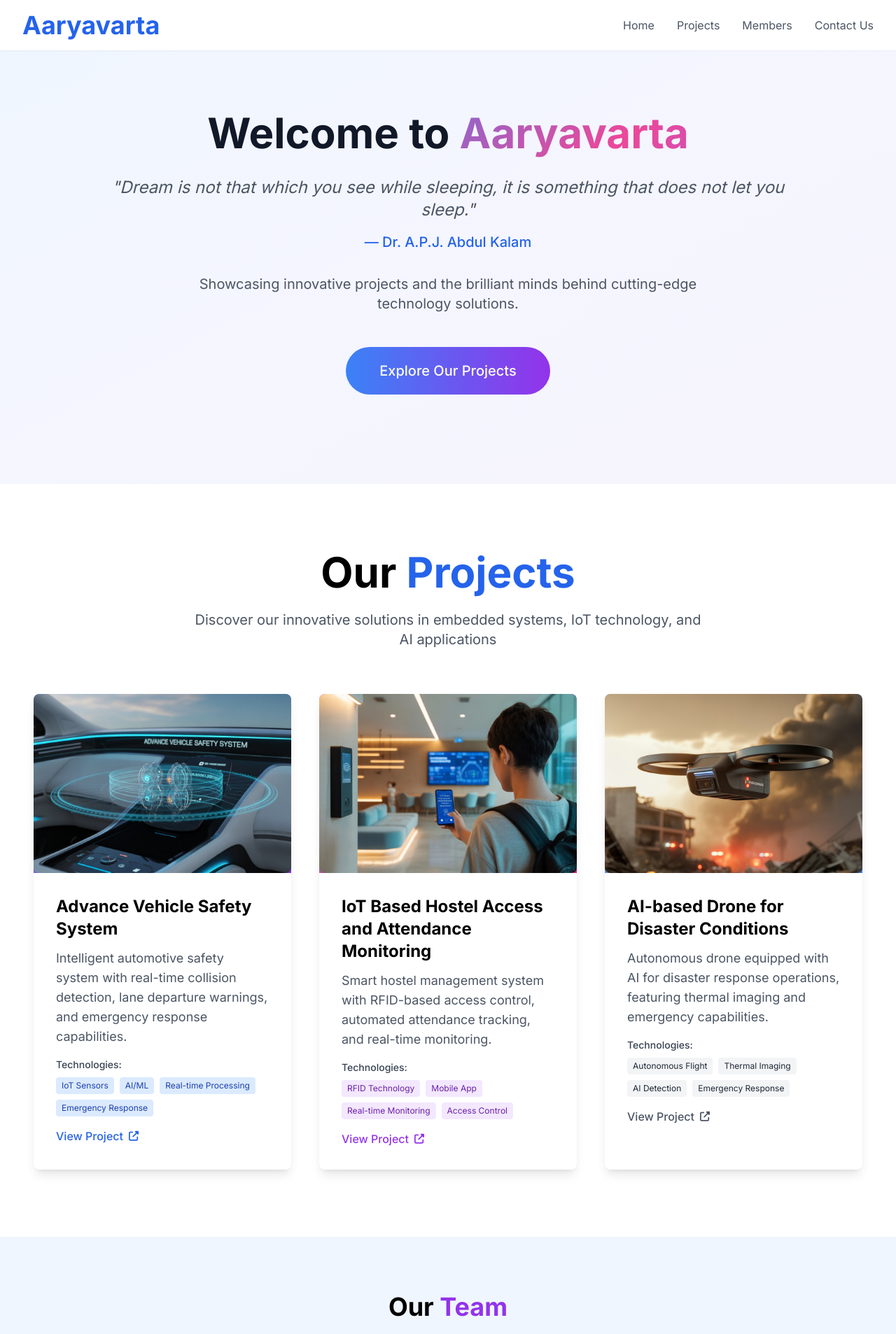
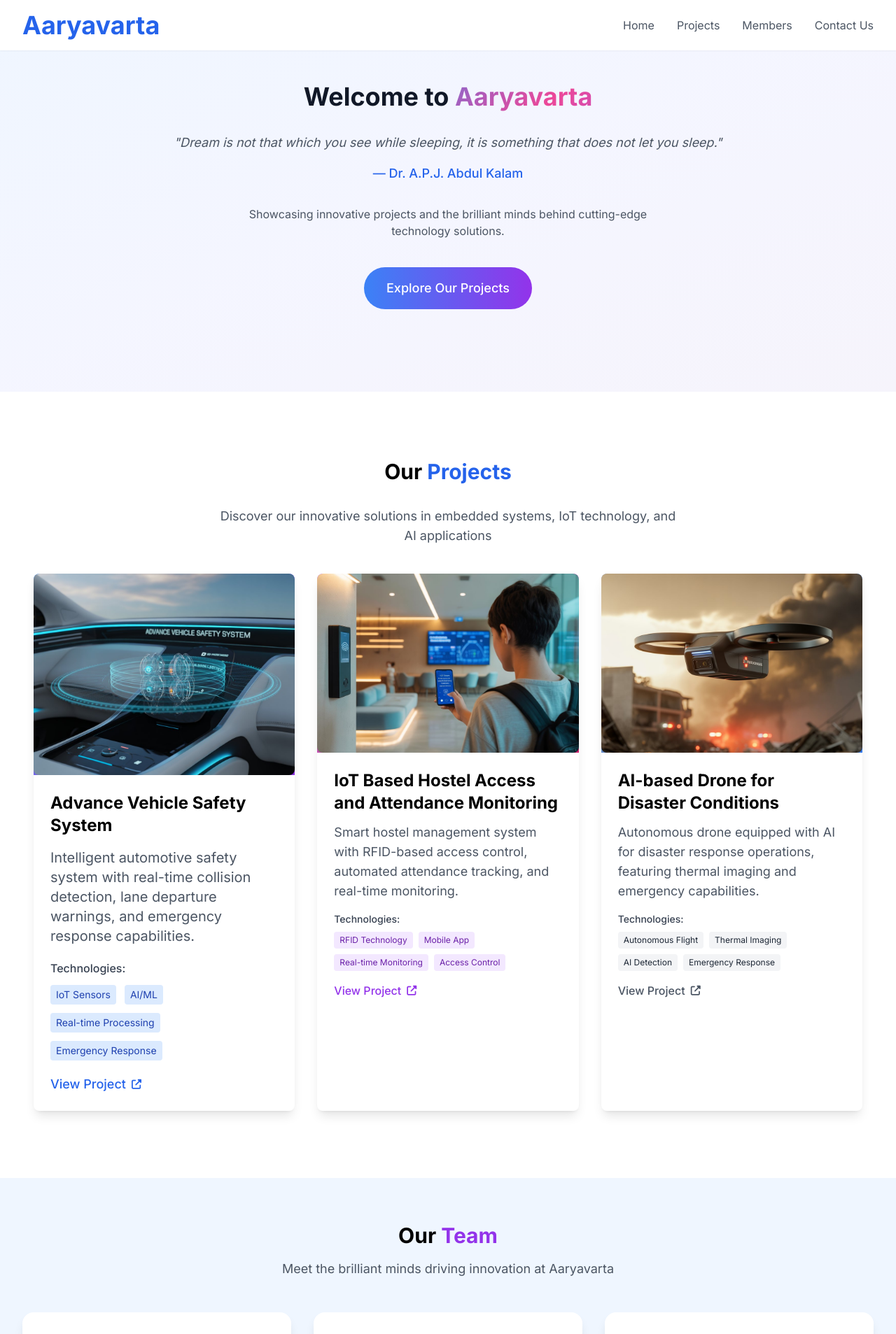
Before and after one commit to mayurpatil-dev/aaryavarta-portfolio, a Next.js app: page / in a window 1280 px wide. Shown: the top 1907 px of the page at 70% size. Built offline with nearby package versions, Linux system fonts and the light colour scheme.

Commit message:
Cursor AI update

```diff
--- a/src/app/page.jsx
+++ b/src/app/page.jsx
@@ -206,42 +206,24 @@ function MainComponent() {
       </nav>
 
       {/* Hero Section - Enhanced for all devices */}
-      <section className="px-4 sm:px-6 lg:px-8 xl:px-12 2xl:px-16 py-16 sm:py-20 lg:py-24 xl:py-32 pt-24 sm:pt-28 lg:pt-32 xl:pt-40 text-center relative overflow-hidden">
+      <section className="min-h-[80vh] sm:min-h-[70vh] flex flex-col justify-center px-4 py-10 sm:px-8 sm:py-16 lg:px-12 lg:py-24 pt-24 sm:pt-32 text-center relative overflow-hidden">
         <div className="absolute inset-0 bg-gradient-to-br from-blue-50 via-purple-50 to-pink-50 opacity-50"></div>
-        <div className="max-w-4xl xl:max-w-5xl 2xl:max-w-6xl mx-auto relative z-10">
-          <h1 className="text-2xl sm:text-3xl md:text-4xl lg:text-5xl xl:text-6xl 2xl:text-7xl font-bold text-gray-900 mb-4 sm:mb-6 lg:mb-8 animate-fade-in-up">
-            Welcome to{" "}
-            <span className="text-blue-600 animate-gradient-text">
-              Aaryavarta
-            </span>
+        <div className="max-w-4xl mx-auto relative z-10">
+          <h1 className="text-5xl sm:text-4xl font-bold text-gray-900 mb-8 animate-fade-in-up">
+            Welcome to <span className="text-blue-600 animate-gradient-text">Aaryavarta</span>
           </h1>
-          <p
-            className="text-sm sm:text-base md:text-lg lg:text-xl xl:text-2xl text-gray-600 italic mb-2 sm:mb-3 lg:mb-4 animate-fade-in-up px-2 sm:px-4"
-            style={{ animationDelay: "0.2s" }}
-          >
-            "Dream is not that which you see while sleeping, it is something
-            that does not let you sleep."
+          <p className="text-xl sm:text-lg text-gray-600 italic mb-4 animate-fade-in-up px-2" style={{ animationDelay: "0.2s" }}>
+            "Dream is not that which you see while sleeping, it is something that does not let you sleep."
           </p>
-          <p
-            className="text-blue-600 font-medium mb-4 sm:mb-6 lg:mb-8 text-sm sm:text-base lg:text-lg xl:text-xl animate-fade-in-up"
-            style={{ animationDelay: "0.4s" }}
-          >
+          <p className="text-blue-600 font-medium mb-8 text-xl sm:text-lg animate-fade-in-up" style={{ animationDelay: "0.4s" }}>
             — Dr. A.P.J. Abdul Kalam
           </p>
-          <p
-            className="text-xs sm:text-sm md:text-base lg:text-lg xl:text-xl text-gray-600 mb-6 sm:mb-8 lg:mb-12 max-w-2xl xl:max-w-3xl mx-auto animate-fade-in-up px-2 sm:px-4"
-            style={{ animationDelay: "0.6s" }}
-          >
-            Showcasing innovative projects and the brilliant minds behind
-            cutting-edge technology solutions.
+          <p className="text-lg sm:text-base text-gray-600 mb-10 max-w-2xl mx-auto animate-fade-in-up px-2" style={{ animationDelay: "0.6s" }}>
+            Showcasing innovative projects and the brilliant minds behind cutting-edge technology solutions.
           </p>
           <button
-            onClick={() =>
-              document
-                .getElementById("projects-section")
-                .scrollIntoView({ behavior: "smooth" })
-            }
-            className="bg-gradient-to-r from-blue-500 to-purple-600 text-white px-4 sm:px-6 md:px-8 lg:px-10 xl:px-12 py-2 sm:py-3 md:py-4 lg:py-5 rounded-full text-xs sm:text-sm md:text-base lg:text-lg xl:text-xl font-medium hover:from-blue-600 hover:to-purple-700 transition-all duration-300 hover:scale-105 hover:shadow-xl cursor-pointer animate-fade-in-up"
+            onClick={() => document.getElementById("projects-section").scrollIntoView({ behavior: "smooth" })}
+            className="bg-gradient-to-r from-blue-500 to-purple-600 text-white px-8 py-4 rounded-full text-xl sm:text-lg font-medium hover:from-blue-600 hover:to-purple-700 transition-all duration-300 hover:scale-105 hover:shadow-xl cursor-pointer animate-fade-in-up"
             style={{ animationDelay: "0.8s" }}
           >
             Explore Our Projects
@@ -252,61 +234,57 @@ function MainComponent() {
       {/* Projects Section */}
       <section
         id="projects-section"
-        className="px-4 sm:px-6 lg:px-8 xl:px-12 2xl:px-16 py-12 sm:py-16 lg:py-20 xl:py-24 bg-white"
+        className="px-4 py-12 sm:px-8 sm:py-16 lg:px-12 lg:py-24 bg-white"
       >
-        <div className="max-w-7xl xl:max-w-8xl 2xl:max-w-9xl mx-auto">
-          <h2 className="text-2xl sm:text-3xl md:text-4xl lg:text-5xl xl:text-6xl font-bold text-center mb-3 sm:mb-4 lg:mb-6 animate-fade-in-up">
+        <div className="max-w-7xl mx-auto">
+          <h2 className="text-3xl font-bold text-center mb-8 animate-fade-in-up">
             Our <span className="text-blue-600">Projects</span>
           </h2>
-          <p
-            className="text-gray-600 text-center mb-8 sm:mb-12 lg:mb-16 max-w-2xl xl:max-w-3xl mx-auto animate-fade-in-up px-2 sm:px-4 text-sm sm:text-base lg:text-lg xl:text-xl"
-            style={{ animationDelay: "0.2s" }}
-          >
-            Discover our innovative solutions in embedded systems, IoT
-            technology, and AI applications
+          <p className="text-gray-600 text-center mb-10 max-w-2xl mx-auto animate-fade-in-up px-2 text-lg" style={{ animationDelay: "0.2s" }}>
+            Discover our innovative solutions in embedded systems, IoT technology, and AI applications
           </p>
 
-          <div className="grid grid-cols-1 sm:grid-cols-2 lg:grid-cols-3 gap-4 sm:gap-6 lg:gap-8 xl:gap-10">
+          <div className="grid grid-cols-1 gap-8 sm:grid-cols-2 lg:grid-cols-3">
             {/* Project 1 */}
             <div
               className="bg-white rounded-lg shadow-lg overflow-hidden animate-fade-in-up hover:shadow-2xl hover:scale-105 transition-all duration-500 group"
               style={{ animationDelay: "0.3s" }}
             >
-              <div className="h-32 sm:h-40 md:h-48 lg:h-56 xl:h-64 bg-gradient-to-br from-blue-400 to-purple-600 relative overflow-hidden">
+              <div className="h-40 sm:h-48 md:h-56 lg:h-64 xl:h-72 bg-gradient-to-br from-blue-400 to-purple-600 relative overflow-hidden">
                 <div className="absolute inset-0 bg-black opacity-0 group-hover:opacity-20 transition-opacity duration-300"></div>
                 <div className="absolute inset-0 flex items-center justify-center">
                   <img
                     src="/a-photograph-of-a-sleek-futuristic-vehic_NYciPrjhTYWc8g3SJsMKSw_2Z81PH09QcOM-JbI5NVeTg.jpeg"
                     alt="Advance Vehicle Safety System"
-                    className="object-cover w-full h-full max-h-48 sm:max-h-56 md:max-h-64 rounded-lg shadow-md group-hover:scale-110 transition-transform duration-300"
+                    className="object-cover w-full h-full max-h-56 sm:max-h-64 md:max-h-72 rounded-lg shadow-md group-hover:scale-110 transition-transform duration-300"
                     style={{ maxWidth: '100%', maxHeight: '100%' }}
                   />
                 </div>
               </div>
-              <div className="p-3 sm:p-4 md:p-6 lg:p-8">
-                <h3 className="text-base sm:text-lg md:text-xl lg:text-2xl font-bold mb-2 sm:mb-3 group-hover:text-blue-600 transition-colors duration-300">
+              <div className="p-6">
+                <h3 className="text-base sm:text-lg md:text-xl lg:text-2xl font-bold mb-3 sm:mb-4 group-hover:text-blue-600 transition-colors duration-300">
                   Advance Vehicle Safety System
                 </h3>
-                <p className="text-gray-600 mb-3 sm:mb-4 text-xs sm:text-sm md:text-base lg:text-lg">
+                <p className="text-gray-600 mb-4 sm:mb-5 text-sm sm:text-base md:text-lg lg:text-xl">
                   Intelligent automotive safety system with real-time collision
                   detection, lane departure warnings, and emergency response
                   capabilities.
                 </p>
-                <div className="mb-3 sm:mb-4">
-                  <p className="text-xs sm:text-sm font-medium text-gray-700 mb-1 sm:mb-2">
+                <div className="mb-4 sm:mb-5">
+                  <p className="text-sm sm:text-base font-medium text-gray-700 mb-2 sm:mb-3">
                     Technologies:
                   </p>
-                  <div className="flex flex-wrap gap-1 sm:gap-2">
-                    <span className="bg-blue-100 text-blue-800 px-1 sm:px-2 py-1 rounded text-xs hover:bg-blue-200 transition-colors duration-200">
+                  <div className="flex flex-wrap gap-2 sm:gap-3">
+                    <span className="bg-blue-100 text-blue-800 px-2 py-1 rounded text-xs sm:text-sm hover:bg-blue-200 transition-colors duration-200">
                       IoT Sensors
                     </span>
-                    <span className="bg-blue-100 text-blue-800 px-1 sm:px-2 py-1 rounded text-xs hover:bg-blue-200 transition-colors duration-200">
+                    <span className="bg-blue-100 text-blue-800 px-2 py-1 rounded text-xs sm:text-sm hover:bg-blue-200 transition-colors duration-200">
                       AI/ML
                     </span>
-                    <span className="bg-blue-100 text-blue-800 px-1 sm:px-2 py-1 rounded text-xs hover:bg-blue-200 transition-colors duration-200">
+                    <span className="bg-blue-100 text-blue-800 px-2 py-1 rounded text-xs sm:text-sm hover:bg-blue-200 transition-colors duration-200">
                       Real-time Processing
                     </span>
-                    <span className="bg-blue-100 text-blue-800 px-1 sm:px-2 py-1 rounded text-xs hover:bg-blue-200 transition-colors duration-200">
+                    <span className="bg-blue-100 text-blue-800 px-2 py-1 rounded text-xs sm:text-sm hover:bg-blue-200 transition-colors duration-200">
                       Emergency Response
                     </span>
                   </div>
@@ -315,7 +293,7 @@ function MainComponent() {
                   href="/projects/vehicle-safety"
                   target="_blank"
                   rel="noopener noreferrer"
-                  className="text-blue-600 font-medium hover:text-blue-800 transition-all duration-300 group-hover:translate-x-2 flex items-center text-sm sm:text-base"
+                  className="text-blue-600 font-medium hover:text-blue-800 transition-all duration-300 group-hover:translate-x-2 flex items-center text-base sm:text-lg"
                 >
                   View Project
                   <i className="fas fa-external-link-alt ml-2 text-xs sm:text-sm"></i>
@@ -339,7 +317,7 @@ function MainComponent() {
                   />
                 </div>
               </div>
-              <div className="p-3 sm:p-4 md:p-6 lg:p-8">
+              <div className="p-6">
                 <h3 className="text-base sm:text-lg md:text-xl lg:text-2xl font-bold mb-2 sm:mb-3 group-hover:text-purple-600 transition-colors duration-300">
                   IoT Based Hostel Access and Attendance Monitoring
                 </h3>
@@ -394,7 +372,7 @@ function MainComponent() {
                   />
                 </div>
               </div>
-              <div className="p-3 sm:p-4 md:p-6 lg:p-8">
+              <div className="p-6">
                 <h3 className="text-base sm:text-lg md:text-xl lg:text-2xl font-bold mb-2 sm:mb-3 group-hover:text-blue-600 transition-colors duration-300">
                   AI-based Drone for Disaster Conditions
                 </h3>
@@ -440,26 +418,23 @@ function MainComponent() {
       {/* Team Section - Updated for single row on desktop */}
       <section
         id="team-section"
-        className="px-4 md:px-6 py-16 md:py-20 bg-blue-50"
+        className="px-4 py-12 sm:px-8 sm:py-16 bg-blue-50"
       >
         <div className="max-w-7xl mx-auto">
-          <div className="text-center mb-12 md:mb-16">
-            <h2 className="text-3xl md:text-4xl font-bold animate-fade-in-up">
+          <div className="text-center mb-12">
+            <h2 className="text-3xl font-bold animate-fade-in-up">
               Our <span className="text-purple-600">Team</span>
             </h2>
-            <p
-              className="text-gray-600 mt-4 max-w-2xl mx-auto animate-fade-in-up px-4"
-              style={{ animationDelay: "0.2s" }}
-            >
+            <p className="text-gray-600 mt-4 max-w-2xl mx-auto animate-fade-in-up px-4 text-lg" style={{ animationDelay: "0.2s" }}>
               Meet the brilliant minds driving innovation at Aaryavarta
             </p>
           </div>
 
           {/* Team Members Grid - Single row for desktop, stacked for mobile */}
-          <div className="grid md:grid-cols-3 gap-6 md:gap-8">
+          <div className="grid md:grid-cols-3 gap-8">
             {/* Team Member 1 - Mayur Patil */}
             <div
-              className="bg-white rounded-2xl shadow-lg overflow-hidden p-6 md:p-8 text-center animate-fade-in-up hover:shadow-2xl hover:scale-105 transition-all duration-500 group"
+              className="bg-white rounded-2xl shadow-lg overflow-hidden p-8 text-center animate-fade-in-up hover:shadow-2xl hover:scale-105 transition-all duration-500 group"
               style={{ animationDelay: "0.3s" }}
             >
               <div className="mb-4 md:mb-6">
@@ -515,7 +490,7 @@ function MainComponent() {
 
             {/* Team Member 2 - Ganesh Wankhade */}
             <div
-              className="bg-white rounded-2xl shadow-lg overflow-hidden p-6 md:p-8 text-center animate-fade-in-up hover:shadow-2xl hover:scale-105 transition-all duration-500 group"
+              className="bg-white rounded-2xl shadow-lg overflow-hidden p-8 text-center animate-fade-in-up hover:shadow-2xl hover:scale-105 transition-all duration-500 group"
               style={{ animationDelay: "0.5s" }}
             >
               <div className="mb-4 md:mb-6">
@@ -569,7 +544,7 @@ function MainComponent() {
 
             {/* Team Member 3 - Yash Dhake */}
             <div
-              className="bg-white rounded-2xl shadow-lg overflow-hidden p-6 md:p-8 text-center animate-fade-in-up hover:shadow-2xl hover:scale-105 transition-all duration-500 group"
+              className="bg-white rounded-2xl shadow-lg overflow-hidden p-8 text-center animate-fade-in-up hover:shadow-2xl hover:scale-105 transition-all duration-500 group"
               style={{ animationDelay: "0.7s" }}
             >
               <div className="mb-4 md:mb-6">
@@ -627,35 +602,25 @@ function MainComponent() {
       {/* Contact Section */}
       <section
         id="contact-section"
-        className="px-4 md:px-6 py-16 md:py-20 bg-white"
+        className="px-4 py-12 sm:px-8 sm:py-16 bg-white"
       >
         <div className="max-w-4xl mx-auto">
-          <div className="text-center mb-12 md:mb-16">
-            <h2 className="text-3xl md:text-4xl font-bold animate-fade-in-up">
+          <div className="text-center mb-12">
+            <h2 className="text-3xl font-bold animate-fade-in-up">
               Get In <span className="text-blue-600">Touch</span>
             </h2>
-            <p
-              className="text-gray-600 mt-4 max-w-2xl mx-auto animate-fade-in-up px-4"
-              style={{ animationDelay: "0.2s" }}
-            >
-              Ready to collaborate or learn more about our projects? Send us a
-              message!
+            <p className="text-gray-600 mt-4 max-w-2xl mx-auto animate-fade-in-up px-4 text-lg" style={{ animationDelay: "0.2s" }}>
+              Ready to collaborate or learn more about our projects? Send us a message!
             </p>
-            <p
-              className="text-sm text-gray-500 mt-2 animate-fade-in-up"
-              style={{ animationDelay: "0.4s" }}
-            >
+            <p className="text-sm text-gray-500 mt-2 animate-fade-in-up" style={{ animationDelay: "0.4s" }}>
               Messages will be sent to: patilmayur987654321@gmail.com
             </p>
           </div>
 
-          <div
-            className="max-w-2xl mx-auto animate-fade-in-up"
-            style={{ animationDelay: "0.6s" }}
-          >
+          <div className="max-w-2xl mx-auto animate-fade-in-up" style={{ animationDelay: "0.6s" }}>
             <form
               onSubmit={handleContactSubmit}
-              className="space-y-4 md:space-y-6"
+              className="space-y-6"
             >
               <div>
                 <label className="block text-sm font-medium text-gray-700 mb-2">
@@ -667,7 +632,7 @@ function MainComponent() {
                   value={contactForm.name}
                   onChange={handleInputChange}
                   required
-                  className="w-full px-3 md:px-4 py-2 md:py-3 border border-gray-300 rounded-lg focus:ring-2 focus:ring-blue-500 focus:border-transparent transition-all duration-300 hover:border-blue-300"
+                  className="w-full px-4 py-3 border border-gray-300 rounded-lg focus:ring-2 focus:ring-blue-500 focus:border-transparent transition-all duration-300 hover:border-blue-300"
                   placeholder="Your Name"
                 />
               </div>
@@ -682,7 +647,7 @@ function MainComponent() {
                   value={contactForm.email}
                   onChange={handleInputChange}
                   required
-                  className="w-full px-3 md:px-4 py-2 md:py-3 border border-gray-300 rounded-lg focus:ring-2 focus:ring-blue-500 focus:border-transparent transition-all duration-300 hover:border-blue-300"
+                  className="w-full px-4 py-3 border border-gray-300 rounded-lg focus:ring-2 focus:ring-blue-500 focus:border-transparent transition-all duration-300 hover:border-blue-300"
                   placeholder="your.email@example.com"
                 />
               </div>
@@ -697,7 +662,7 @@ function MainComponent() {
                   value={contactForm.subject}
                   onChange={handleInputChange}
                   required
-                  className="w-full px-3 md:px-4 py-2 md:py-3 border border-gray-300 rounded-lg focus:ring-2 focus:ring-blue-500 focus:border-transparent transition-all duration-300 hover:border-blue-300"
+                  className="w-full px-4 py-3 border border-gray-300 rounded-lg focus:ring-2 focus:ring-blue-500 focus:border-transparent transition-all duration-300 hover:border-blue-300"
                   placeholder="Project Inquiry"
                 />
               </div>
@@ -712,7 +677,7 @@ function MainComponent() {
                   onChange={handleInputChange}
                   rows="5"
                   required
-                  className="w-full px-3 md:px-4 py-2 md:py-3 border border-gray-300 rounded-lg focus:ring-2 focus:ring-blue-500 focus:border-transparent transition-all duration-300 hover:border-blue-300"
+                  className="w-full px-4 py-3 border border-gray-300 rounded-lg focus:ring-2 focus:ring-blue-500 focus:border-transparent transition-all duration-300 hover:border-blue-300"
                   placeholder="Tell us about your project or inquiry..."
                 ></textarea>
               </div>
```
